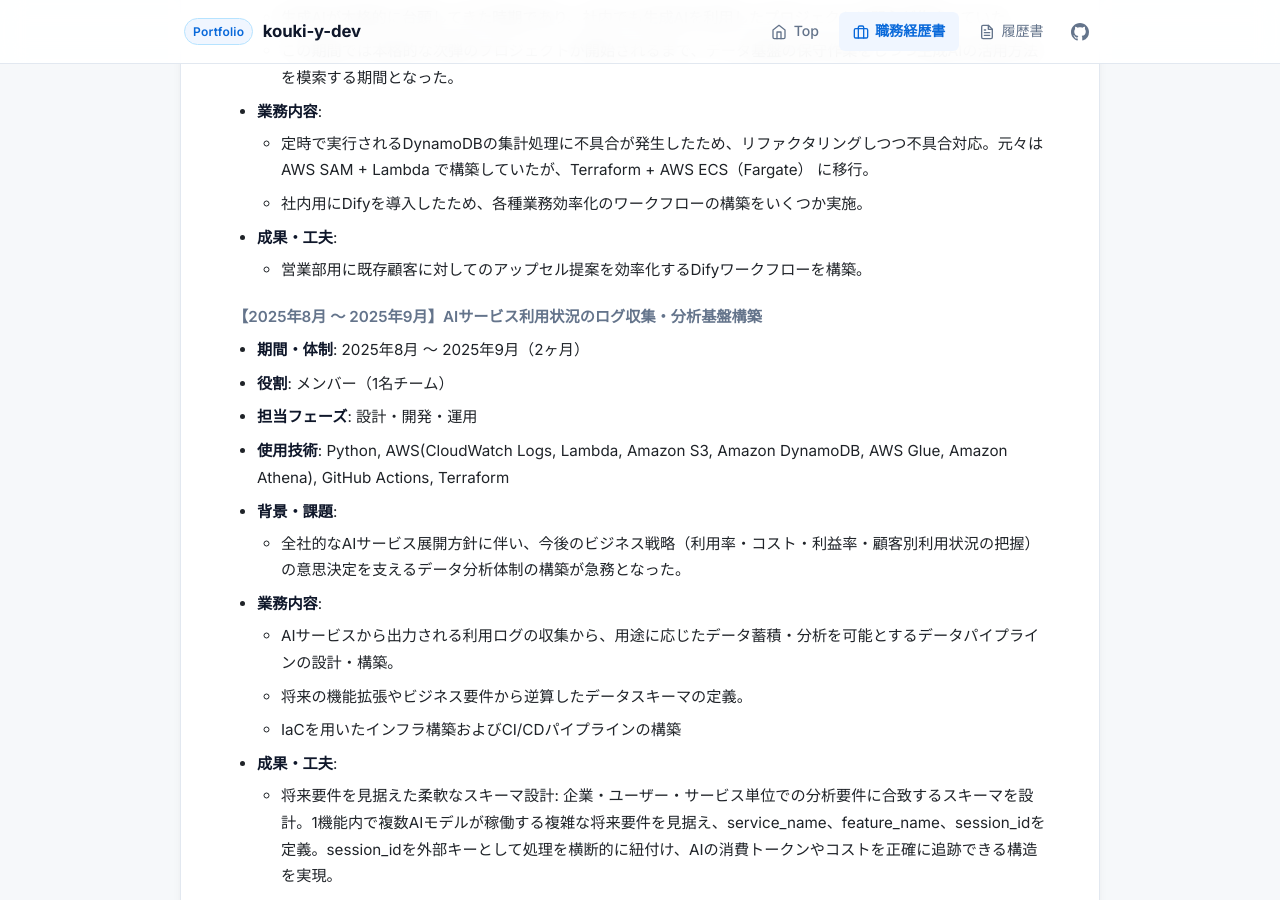
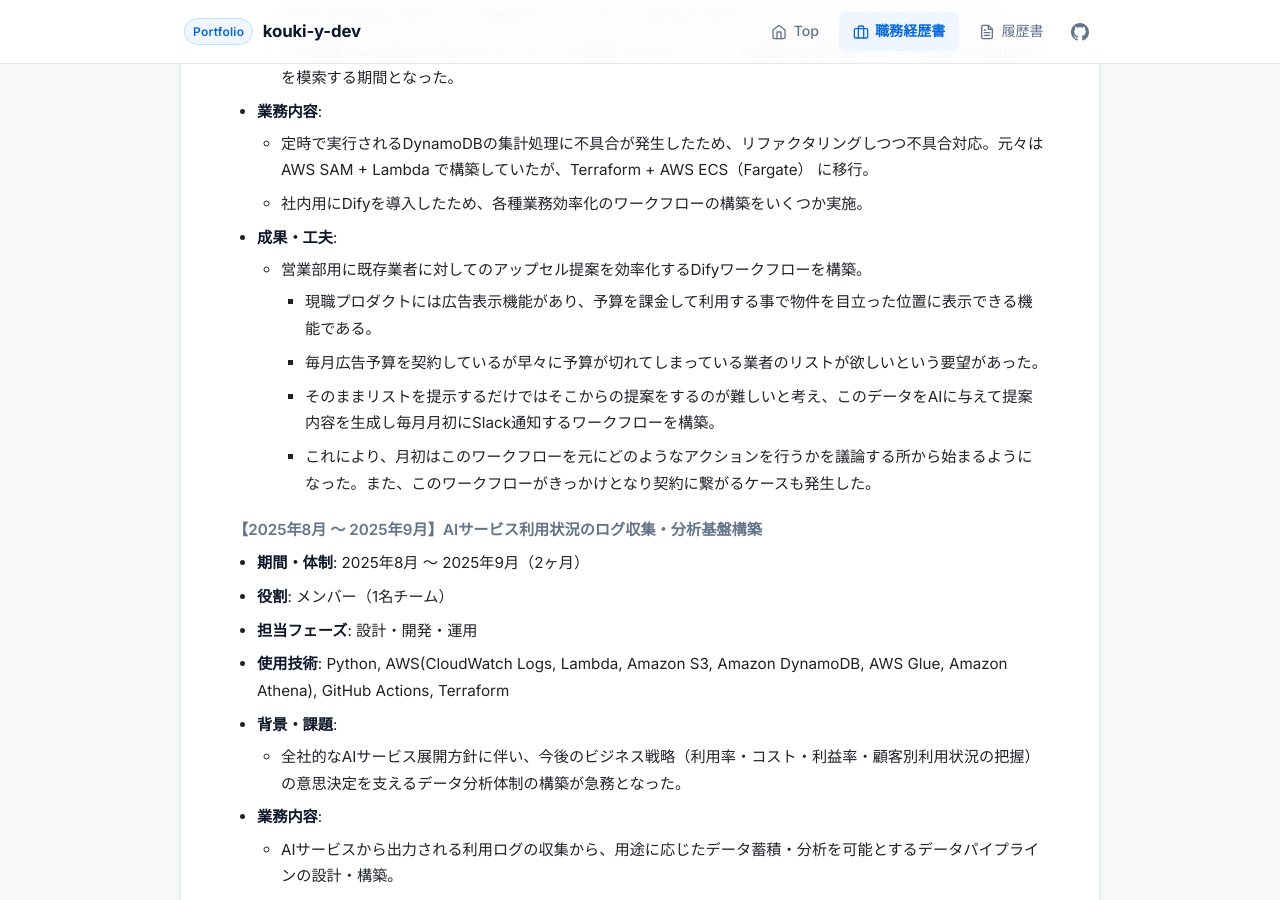
Before and after one commit to kouki-y-dev/about-me, a Jekyll site: the page built from docs/resume.md, in a window 1280 px wide and 900 px high, scrolled down 7141 px. Built offline with Jekyll 4.4.1, drawn with Linux system fonts in a browser that asks for light colours; our own code applies the rules of GitHub Pages for plain Markdown files.

```diff
--- a/docs/resume.md
+++ b/docs/resume.md
@@ -177,7 +177,11 @@
   - 定時で実行されるDynamoDBの集計処理に不具合が発生したため、リファクタリングしつつ不具合対応。元々は AWS SAM + Lambda で構築していたが、Terraform + AWS ECS（Fargate） に移行。
   - 社内用にDifyを導入したため、各種業務効率化のワークフローの構築をいくつか実施。
 - **成果・工夫**:
-  - 営業部用に既存顧客に対してのアップセル提案を効率化するDifyワークフローを構築。
+  - 営業部用に既存業者に対してのアップセル提案を効率化するDifyワークフローを構築。
+    - 現職プロダクトには広告表示機能があり、予算を課金して利用する事で物件を目立った位置に表示できる機能である。
+    - 毎月広告予算を契約しているが早々に予算が切れてしまっている業者のリストが欲しいという要望があった。
+    - そのままリストを提示するだけではそこからの提案をするのが難しいと考え、このデータをAIに与えて提案内容を生成し毎月月初にSlack通知するワークフローを構築。
+    - これにより、月初はこのワークフローを元にどのようなアクションを行うかを議論する所から始まるようになった。また、このワークフローがきっかけとなり契約に繋がるケースも発生した。
 
 #### 【2025年8月 〜 2025年9月】AIサービス利用状況のログ収集・分析基盤構築
 - **期間・体制**: 2025年8月 〜 2025年9月（2ヶ月）
```
